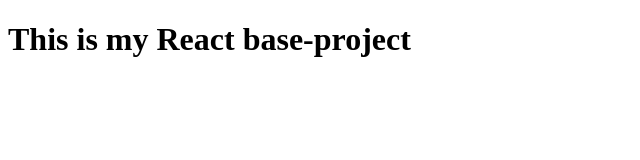
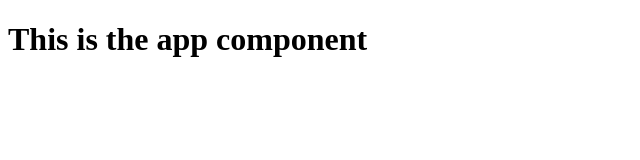
Before and after one commit to fmagesty/base-projects, a React app: page / in a window 1280 px wide. Shown: the whole page, without its empty margins (0-640 px from the left). Built offline with nearby package versions, Linux system fonts and the light colour scheme.

Commit message:
some changes to index.js and App.js

```diff
--- /dev/null
+++ b/src/components/core/App.js
@@ -0,0 +1,11 @@
+import React from 'react';
+
+const App = () => {
+  return (
+    <div className="App">
+      <h1>This is the app component</h1>
+    </div>
+  );
+};
+
+export default App;
--- a/src/index.html
+++ b/src/index.html
@@ -2,9 +2,9 @@
 <html lang="en"">
   <head>
     <meta charset="utf-8">
-    <title>My React app base-project</title>
+    <title>React base-project</title>
   </head>
   <body>
-    <div id="app"></div>
+    <div id="root"></div>
   </body>
 </html>
--- a/src/index.js
+++ b/src/index.js
@@ -1,5 +1,10 @@
-import ReactDOM from "react-dom";
-import React from "react";
+import ReactDOM from 'react-dom';
+import React from 'react';
+import App from './components/core/App';
 
-const App = () => <h1>This is my React base-project</h1>;
-ReactDOM.render(<App />, document.getElementById("app"));
+ReactDOM.render(
+  <React.StrictMode>
+    <App />
+  </React.StrictMode>,
+  document.getElementById('root')
+);
```
